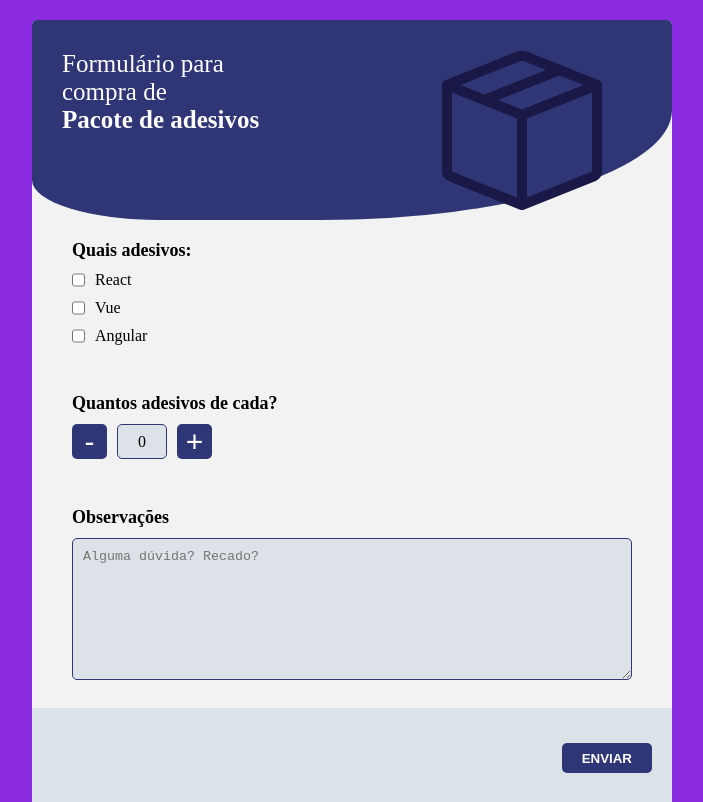
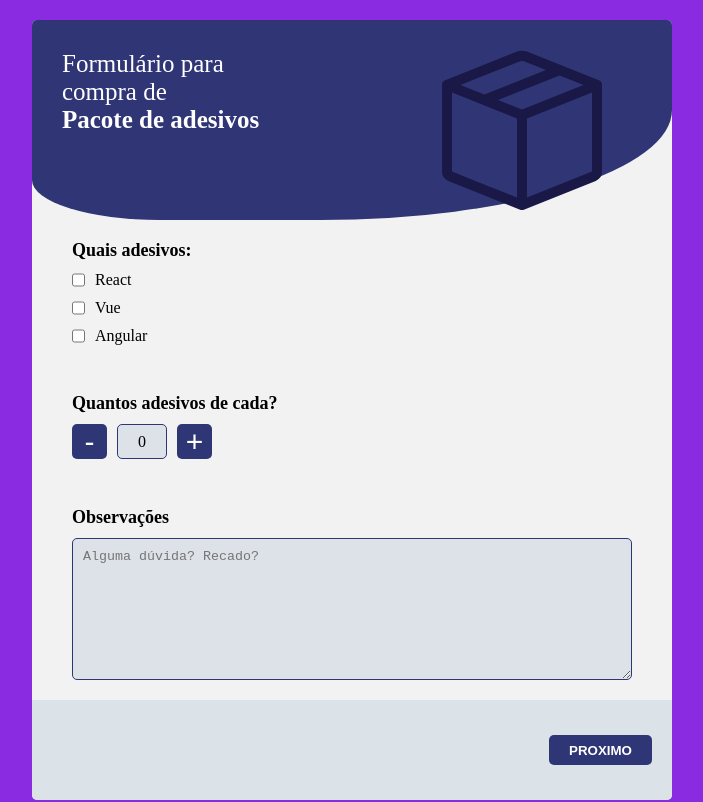
Before and after one commit to hgalvao98/sticker-app, a Vue app: page / in a window 1280 px wide. Shown: the top 802 px of the page, without its empty margins (288-991 px from the left). Built offline with nearby package versions, Linux system fonts and the light colour scheme; what @formkit/vue would draw is missing.

Commit message:
pagination working

```diff
--- a/src/App.vue
+++ b/src/App.vue
@@ -1,10 +1,7 @@
 <script>
-import Counter from "./components/counter.vue";
-import Boleto from "./components/boleto.vue";
-import Pix from "./components/pix.vue";
-import Cartao from "./components/cartao.vue";
 import MainQs from "./pages/MainQs.vue";
 import Payment from "./pages/Payment.vue";
+import Confirmation from "./pages/Confirmation.vue";
 export default {
   data() {
     return {
@@ -15,11 +12,29 @@ export default {
   ready: function () {
     console.log("ready");
   },
-  components: { Counter, Boleto, Pix, Cartao, MainQs, Payment },
+  methods: {
+    goToStep: function (step) {
+      if (step < 4) {
+        this.activePhase = step;
+      } else {
+        this.activePhase = 1;
+      }
+    },
+    showText: function () {
+      if (this.activePhase == 1) {
+        return "Proximo";
+      } else if (this.activePhase == 2) {
+        return "Pagar";
+      } else {
+        return "Concluir";
+      }
+    },
+  },
+  components: { MainQs, Payment, Confirmation },
 };
 </script>
 
-<template id="user_detail1" v-if="activePhase == 1">
+<template>
   <div class="background">
     <div class="main">
       <div class="header">
@@ -42,8 +57,18 @@ export default {
           </svg>
         </span>
       </div>
-      <MainQs />
-      <Payment />
+      <MainQs v-if="activePhase == 1" />
+      <Payment v-if="activePhase == 2" />
+      <Confirmation v-if="activePhase == 3" />
+      <div class="form__send">
+        <button
+          type="submit"
+          class="form__send__button"
+          @click.prevent="goToStep(activePhase + 1)"
+        >
+          {{ showText() }}
+        </button>
+      </div>
     </div>
   </div>
 </template>
--- a/src/components/cartao.vue
+++ b/src/components/cartao.vue
@@ -1,13 +1,9 @@
-<script>
-const alert = () => {
-  alert("Card saved!");
-};
-</script>
+<script></script>
 
 <template>
   <div class="card">
     <h1 class="card__title">Cartão de crédito</h1>
-    <form v-on:submit="alert">
+    <form v-on:submit="">
       <div class="form__field">
         <label>Numero do cartão</label>
         <input required />
--- /dev/null
+++ b/src/pages/Confirmation.vue
@@ -0,0 +1,5 @@
+<template>
+  <div>
+    <h1>Compra confirmada!</h1>
+  </div>
+</template>
--- a/src/pages/MainQs.vue
+++ b/src/pages/MainQs.vue
@@ -30,9 +30,5 @@ import Counter from "../components/counter.vue";
         placeholder="Alguma dúvida? Recado?"
       ></textarea>
     </div>
-
-    <div class="form__send">
-      <button type="submit" class="form__send__button">Enviar</button>
-    </div>
   </form>
 </template>
--- a/src/pages/Payment.vue
+++ b/src/pages/Payment.vue
@@ -1,10 +1,19 @@
-<script setup>
+<script>
+import Pix from "../components/pix.vue";
 import Boleto from "../components/boleto.vue";
-import Pix from "../components/pix.vue";
 import Cartao from "../components/cartao.vue";
+export default {
+  data() {
+    return {
+      showFirst: "",
+    };
+  },
+  components: { Pix, Boleto, Cartao },
+};
 </script>
 
-<template id="user_details2" v-if="activePhase == 2">
+<template>
+  <form>
     <div class="form__question">
       <label class="form__question__title">Tipo de pagamento:</label>
       <label
@@ -72,4 +81,5 @@ import Cartao from "../components/cartao.vue";
     <div class="form__payment" v-else-if="showFirst === ''">
       Selecione algum tipo de pagamento
     </div>
+  </form>
 </template>
```
Lines whose indentation alone changed are shown as unchanged.
